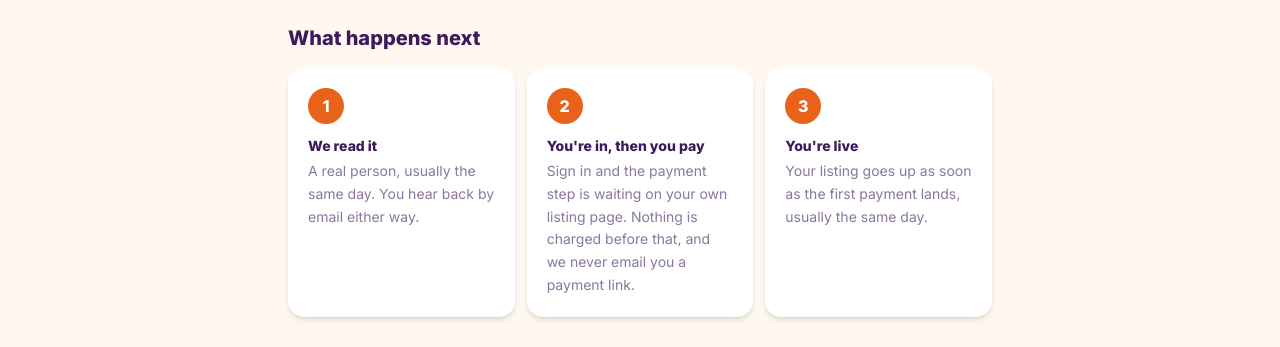
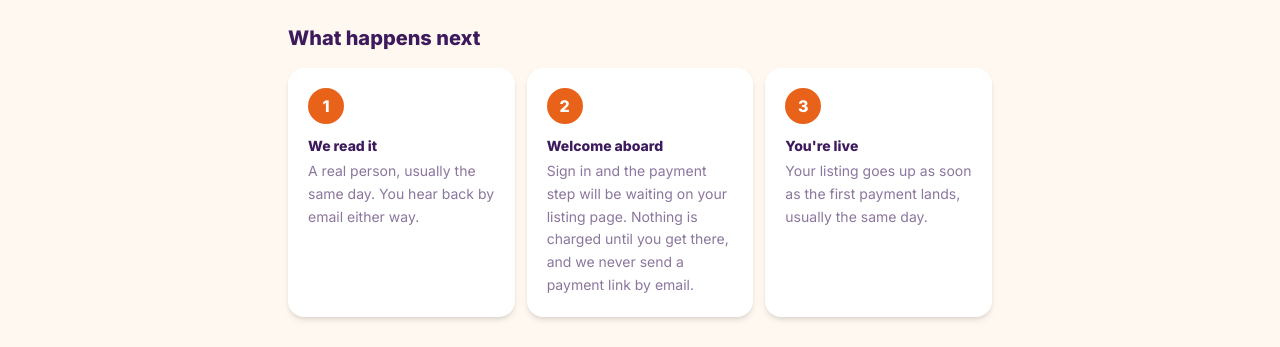
Before and after one commit to mattrwise/psdogdad, a Next.js app: page /pros/list in a window 1280 px wide. Shown: the part 3180-3527 px from the top of the page. Built offline with nearby package versions, Linux system fonts and the light colour scheme; no server answers.

Commit message:
Warm up the "You're in, then you pay" step

```diff
--- a/app/pros/list/page.tsx
+++ b/app/pros/list/page.tsx
@@ -108,8 +108,8 @@ function AfterTheForm() {
     },
     {
       n: '2',
-      title: "You're in, then you pay",
-      body: 'Sign in and the payment step is waiting on your own listing page. Nothing is charged before that, and we never email you a payment link.',
+      title: "Welcome aboard",
+      body: 'Sign in and the payment step will be waiting on your listing page. Nothing is charged until you get there, and we never send a payment link by email.',
     },
     {
       n: '3',
```
